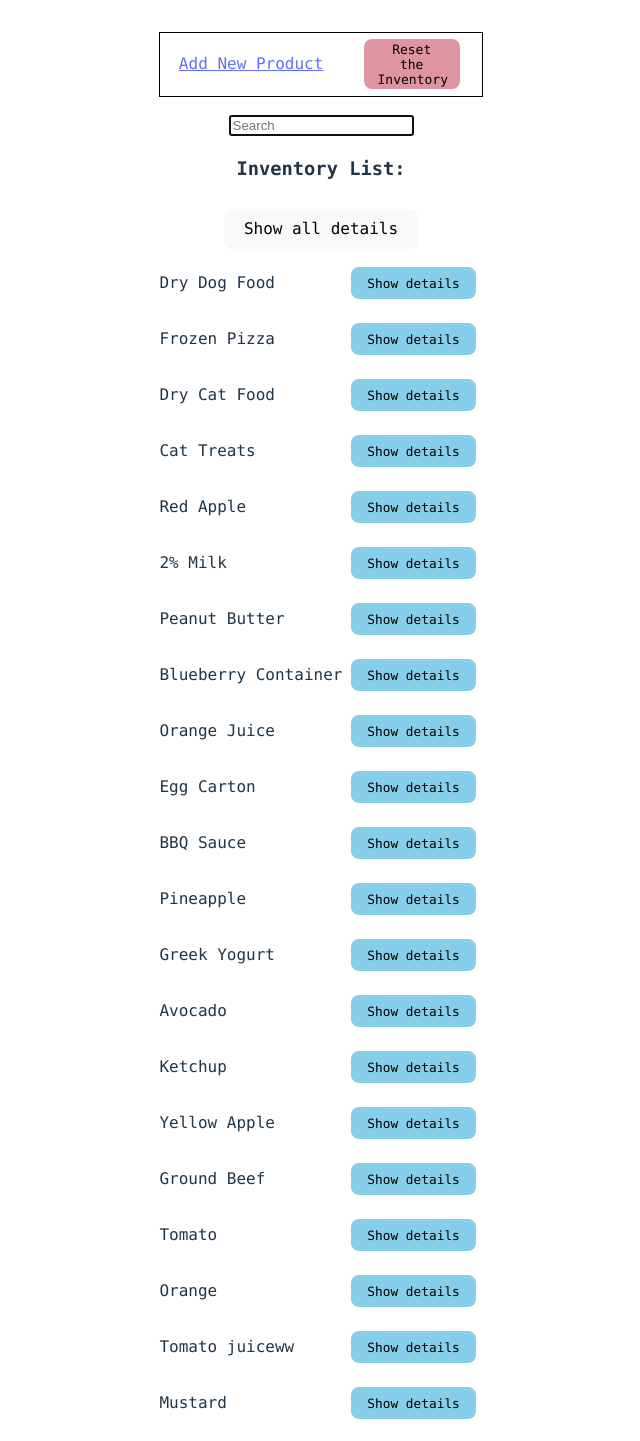
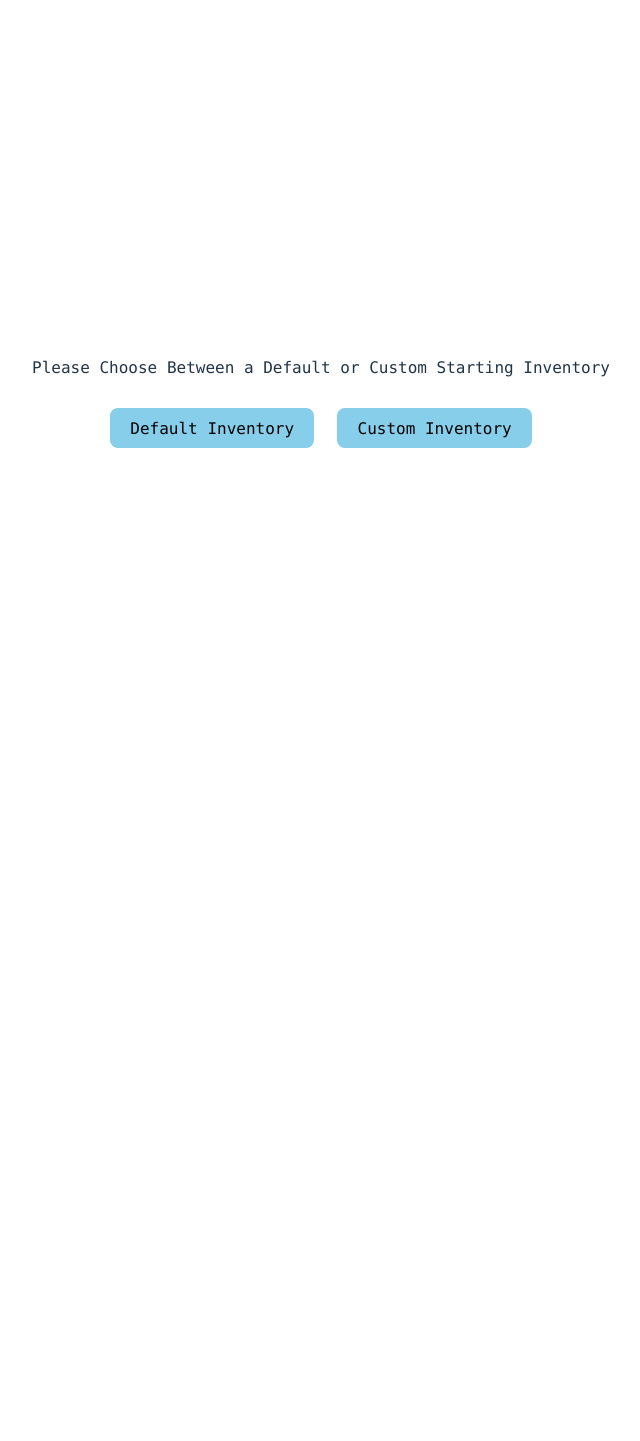
Before and after one commit to Michael01155D/web-inventory-manager, a React (Vite) app: page / in a window 1280 px wide. Shown: the top 1441 px of the page, without its empty margins (319-959 px from the left). After the commit the page ends 800 px from the top, so only its background shows below. Built offline with nearby package versions, Linux system fonts and the light colour scheme; data requests are answered from the project's data file.

Commit message:
remove single product works, next todo: update add product page to work with API endpoints

```diff
--- a/db.json
+++ b/db.json
@@ -1,136 +1,3 @@
 {
-  "products": [
-    {
-      "id": "8f97",
-      "name": "Dry Dog Food",
-      "stock": 179,
-      "serialCode": "y0v0t8W7S2Y3"
-    },
-    {
-      "id": "bcce",
-      "name": "Frozen Pizza",
-      "stock": 377,
-      "serialCode": "o6E3q6V5b2p5"
-    },
-    {
-      "id": "c259",
-      "name": "Dry Cat Food",
-      "stock": 367,
-      "serialCode": "L0g7I4a5l7t5"
-    },
-    {
-      "id": "ae65",
-      "name": "Cat Treats",
-      "stock": 15,
-      "serialCode": "l1f5y2o1O2b7"
-    },
-    {
-      "id": "5ecd",
-      "name": "Red Apple",
-      "stock": 759,
-      "serialCode": "Z8i8i5T8U5y8"
-    },
-    {
-      "id": "a3af",
-      "name": "2% Milk",
-      "stock": 928,
-      "serialCode": "i5n5y5s2j2n7"
-    },
-    {
-      "id": "a166",
-      "name": "Peanut Butter",
-      "stock": 54,
-      "serialCode": "K6N7p2o7N3Q3"
-    },
-    {
-      "id": "cc49",
-      "name": "Blueberry Container",
-      "stock": 323,
-      "serialCode": "n1N8I4k0o6t2"
-    },
-    {
-      "id": "ccb8",
-      "name": "Orange Juice",
-      "stock": 740,
-      "serialCode": "z0A7x6x8H6S4"
-    },
-    {
-      "id": "c5d7",
-      "name": "Egg Carton",
-      "stock": 909,
-      "serialCode": "r0c7G3q6b4q0"
-    },
-    {
-      "id": "b233",
-      "name": "BBQ Sauce",
-      "stock": 902,
-      "serialCode": "w0q6l5P1C0j0"
-    },
-    {
-      "id": "8780",
-      "name": "Pineapple",
-      "stock": 169,
-      "serialCode": "J7O7s4l6T2x1"
-    },
-    {
-      "id": "d4dd",
-      "name": "Greek Yogurt",
-      "stock": 517,
-      "serialCode": "D1h5y0V2B0z7"
-    },
-    {
-      "id": "a147",
-      "name": "Avocado",
-      "stock": 989,
-      "serialCode": "x6D3x3G7A7A7"
-    },
-    {
-      "id": "3cb3",
-      "name": "Ketchup",
-      "stock": 799,
-      "serialCode": "G5u7m4l7S7X8"
-    },
-    {
-      "id": "722c",
-      "name": "Yellow Apple",
-      "stock": 386,
-      "serialCode": "J3p5Q8r0K3A0"
-    },
-    {
-      "id": "b97a",
-      "name": "Ground Beef",
-      "stock": 557,
-      "serialCode": "r8J0M3o5E8q4"
-    },
-    {
-      "id": "7b1f",
-      "name": "Tomato",
-      "stock": 297,
-      "serialCode": "x6A6M1N5i1O3"
-    },
-    {
-      "id": "3f5f",
-      "name": "Orange",
-      "stock": 488,
-      "serialCode": "P4v5p8S4b1A7"
-    },
-    {
-      "id": "9bd5",
-      "name": "Tomato juiceww",
-      "stock": 589,
-      "serialCode": "J3I6T4Q6q1i6"
-    },
-    {
-      "id": "d226",
-      "name": "Mustard",
-      "stock": 928,
-      "serialCode": "Q3z6R0L3U3r1"
-    },
-    {
-      "id": "0145",
-      "name": "Lemon",
-      "stock": 17,
-      "serialCode": "W7H3I6Q8J4z2"
-    }
-  ]
+  "products": []
 }
--- a/src/components/MainMenu.jsx
+++ b/src/components/MainMenu.jsx
@@ -4,7 +4,7 @@ import Product from './Product';
 import SearchBar from "./SearchBar";
 import { Link } from "react-router-dom";
 import DisplayMessage, { toggleMessage } from "./DisplayMessage";
-import { clearInventory } from "../../backend";
+import { clearInventory, removeProduct } from "../../backend";
 
 const MainMenu = ({inventory, setInventory}) => {
     const [query, setQuery] = useState("");
@@ -20,9 +20,14 @@ const MainMenu = ({inventory, setInventory}) => {
         }
     }
 
-    const allowRename = (newName) => {
-        return !inventory.map(product => product.name.toLowerCase().trim()).includes(newName.toLowerCase().trim());
+    const handleDelete = async(product) => {
+        await removeProduct(product);
+        const newInventory = inventory.filter(p => p.id != product.id);
+        setInventory(newInventory);
     }
+
+    const allowRename = (newName) => {return !inventory.map(product => product.name.toLowerCase().trim()).includes(newName.toLowerCase().trim())}
+
     //todo: once db is implemented, add Link for each Product to link to /products/:id for detail screen
     return(
         <main id="mainMenuScreen">
@@ -49,6 +54,7 @@ const MainMenu = ({inventory, setInventory}) => {
                             key={product.serialCode}
                             product={product}
                             allowRename={allowRename}
+                            handleDelete={handleDelete}
                             displayAllDetails={displayAllDetails}
                             />
                         ),
--- a/src/components/Product.jsx
+++ b/src/components/Product.jsx
@@ -3,9 +3,8 @@ import "../styles/Product.css";
 import "../styles/Button.css";
 import EditStockForm from './EditStockForm.jsx';
 import RenameProductForm from './RenameProductForm';
-import { removeProduct } from '../../backend.js';
 
-const Product = ( {product, displayAllDetails, allowRename } ) => {
+const Product = ( {product, displayAllDetails, allowRename, handleDelete} ) => {
 
     const [showDetails, setShowDetails] = useState(displayAllDetails);
     const [displayStockForm, setDisplayStockForm] = useState(false);
@@ -30,7 +29,7 @@ const Product = ( {product, displayAllDetails, allowRename } ) => {
                     <p> {productData.name} | Current Stock: {productData.stock} <span id="serialCode"> Serial Code: {productData.serialCode} </span></p>
                     <button id="editStockButton" onClick={() => setDisplayStockForm(!displayStockForm) }>Edit Stock</button>
                     <button  id="renameProductButton" onClick={() => setDisplayRenameForm(!displayRenameForm)}>Rename Product</button>
-                    <button id="removeProductButton" onClick={() => removeProduct(productData.name)}>Remove Product</button>
+                    <button id="removeProductButton" onClick={() => handleDelete(productData)}>Remove Product</button>
                 </section>
                  :
                 <p>{productData.name}</p>
```
Also changed, not shown: src/Inventory.js (+28 -25 lines).
